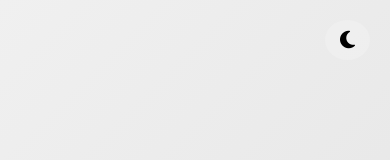
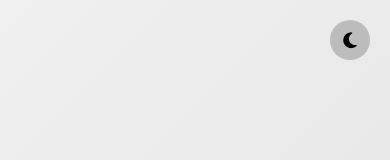
Before and after one commit to kaiobrl/minhaversaodolinktree, a plain HTML site: page index.html in a window 390 px wide. Both pictures are taken after a click on the button "Toggle theme". Shown: the top 160 px of the page. Drawn offline with Linux system fonts and the light colour scheme.

Commit message:
second commit

```diff
--- a/index.html
+++ b/index.html
@@ -125,6 +125,34 @@
             color: #000;
         }
 
+        .theme-btn {
+            position: fixed;
+            top: 20px;
+            right: 20px;
+            width: 45px;
+            height: 45px;
+            border: none;
+            border-radius: 50%;
+            font-size: 20px;
+            cursor: pointer;
+            background: rgba(255, 255, 255, 0.2);
+            color: #fff;
+            display: flex;
+            align-items: center;
+            justify-content: center;
+            transition: 0.2s;
+        }
+
+        body.light .theme-btn {
+            background: rgba(0, 0, 0, 0.2);
+            color: #000;
+        }
+
+        .theme-btn:hover {
+            transform: scale(1.1);
+            box-shadow: 0 4px 8px rgba(0, 0, 0, 0.2);
+        }
+
         @media (max-width: 480px) {
             h1 {
                 font-size: 22px;
@@ -139,23 +167,6 @@
                 width: 40px;
                 height: 40px;
                 font-size: 18px;
-            }
-
-            .theme-btn {
-                position: fixed;
-                top: 20px;
-                right: 20px;
-                width: 45px;
-                border: none;
-                border-radius: 50%;
-                font-size: 20px;
-                cursor: pointer;
-                background: rgba(255, 255, 255, 0.2);
-                color: #000;
-                display: flex;
-                align-items: center;
-                justify-content: center;
-                transition: 0.2s;
             }
         }
     </style>
```
